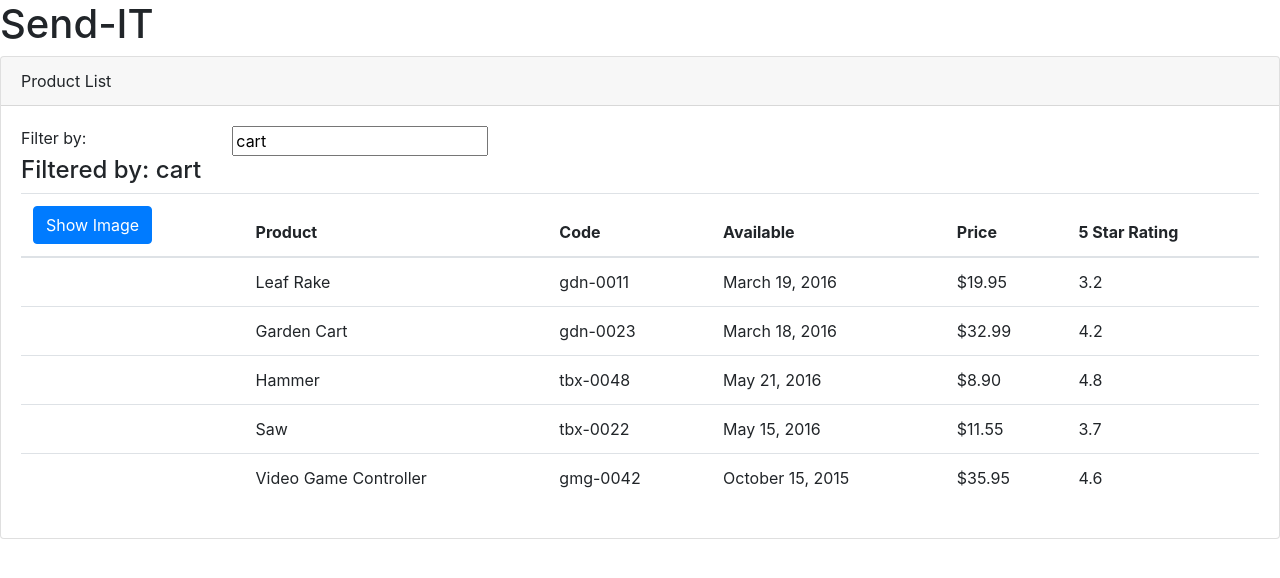
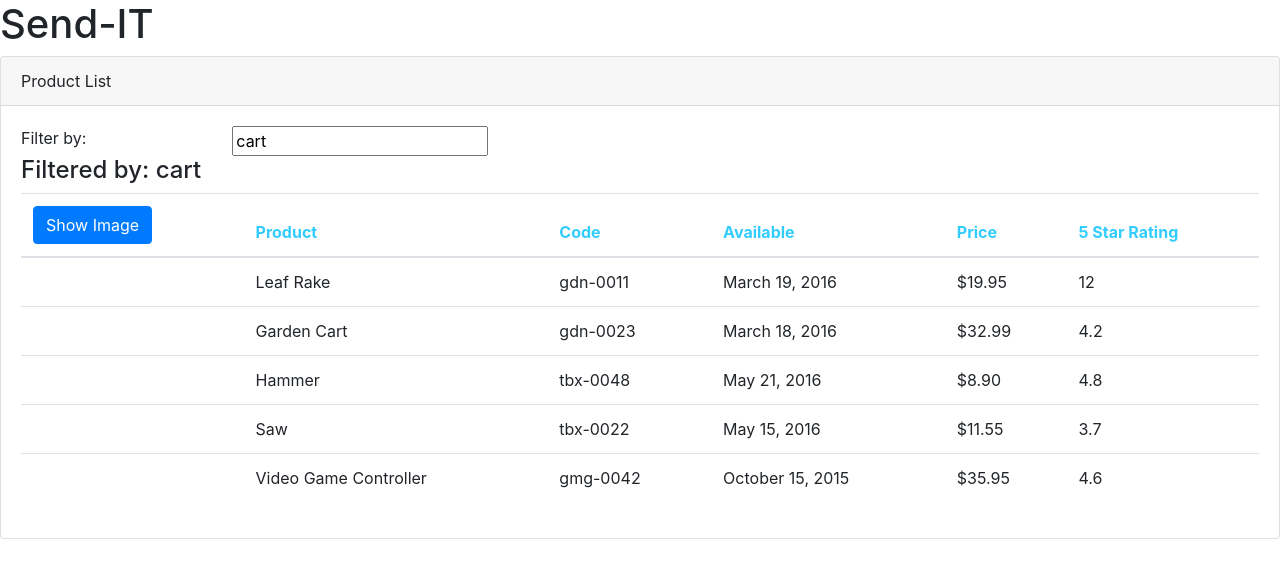
Before and after one commit to Kibetchirchir/sendit-ng, an Angular app: page / in a window 1280 px wide. Shown: the top 578 px of the page. Built offline with nearby package versions, Linux system fonts and the light colour scheme.

Commit message:
learn(interface): interface and css
- add css
- add interface

[Learnt]

```diff
--- a/src/app/products/prduct-list.component.ts
+++ b/src/app/products/prduct-list.component.ts
@@ -1,15 +1,17 @@
 import { Component } from '@angular/core';
+import { IProduct } from './product';
 
 
 @Component({
     selector: 'pm-products',
-    templateUrl: './product-list.component.html'
+    templateUrl: './product-list.component.html',
+    styleUrls: ['./products-list.component.css']
 })
 export class ProductListComponent{
     pageTitle: string = "Product List";
     imageWidth: number = 50;
     imageMargin: number = 2;
-    products: any[] = [
+    products: IProduct[] = [
         {
             "productId": 1,
             "productName": "Leaf Rake",
@@ -17,7 +19,7 @@
             "releaseDate": "March 19, 2016",
             "description": "Leaf rake with 48-inch wooden handle.",
             "price": 19.95,
-            "starRating": 3.2,
+            "starRating": 12,
             "imageUrl": "http://openclipart.org/image/300px/svg_to_png/26215/Anonymous_Leaf_Rake.png"
         },
         {
--- a/src/app/products/product-list.component.html
+++ b/src/app/products/product-list.component.html
@@ -35,7 +35,7 @@
               <tbody>
                 <tr *ngFor='let product of products'>
                     <td>
-                      <img *ngIf='showImage' [src]='product.imageUrl' [title]='product.productName'
+                      <img *ngIf='showImage' [src]='product.imageUrl' [title]="product.productName"
                       [style.width.px]='imageWidth' [style.margin.px]='imageMargin'
                       >
                     </td>
--- /dev/null
+++ b/src/app/products/product.ts
@@ -0,0 +1,10 @@
+export interface IProduct {
+    productId: number,
+    productName: string,
+    productCode: string,
+    releaseDate: string,
+    description: string,
+    price: number,
+    starRating: number,
+    imageUrl: string
+};
--- /dev/null
+++ b/src/app/products/products-list.component.css
@@ -0,0 +1,3 @@
+thead {
+    color: #33ccff
+}
```
